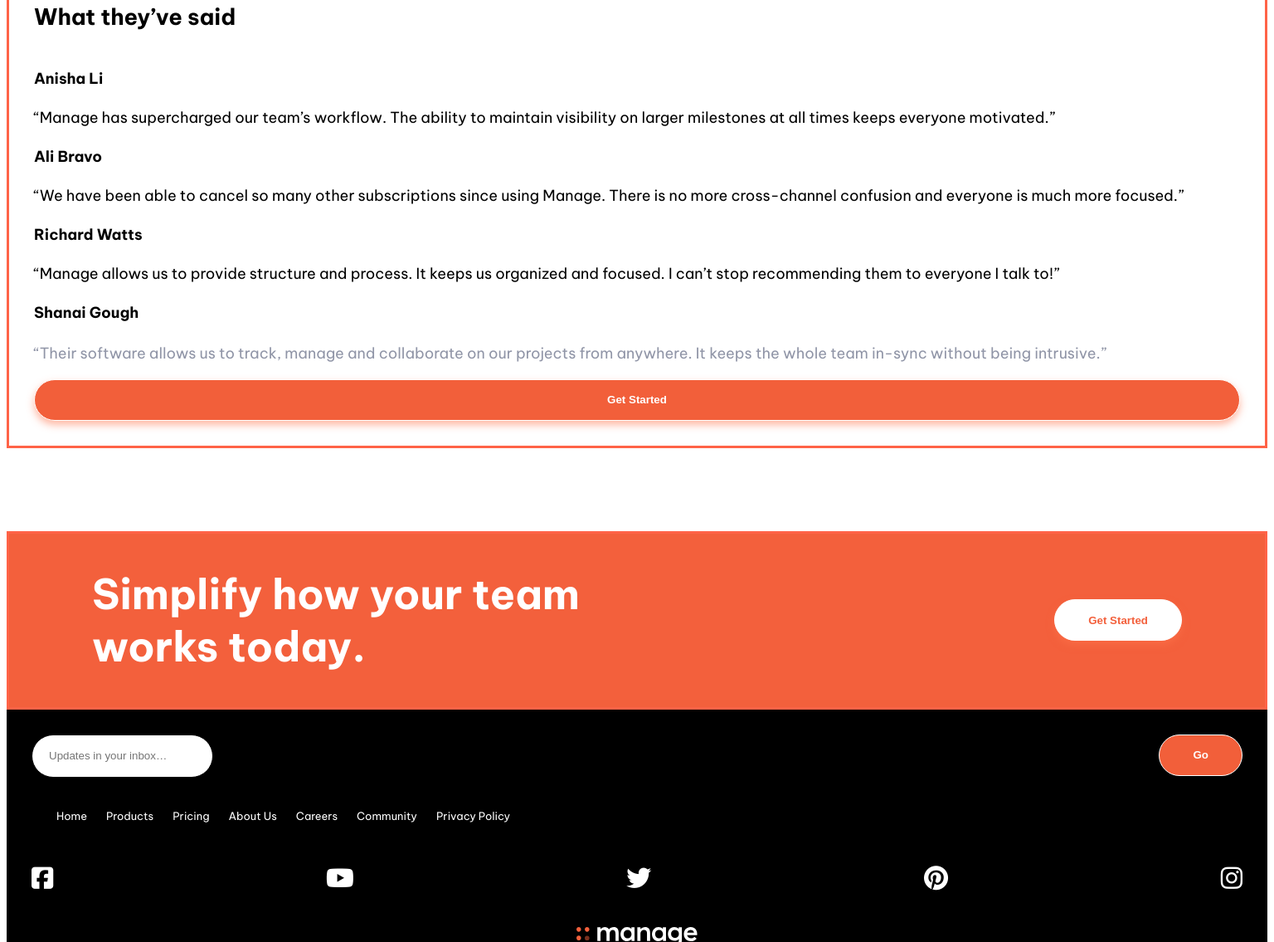
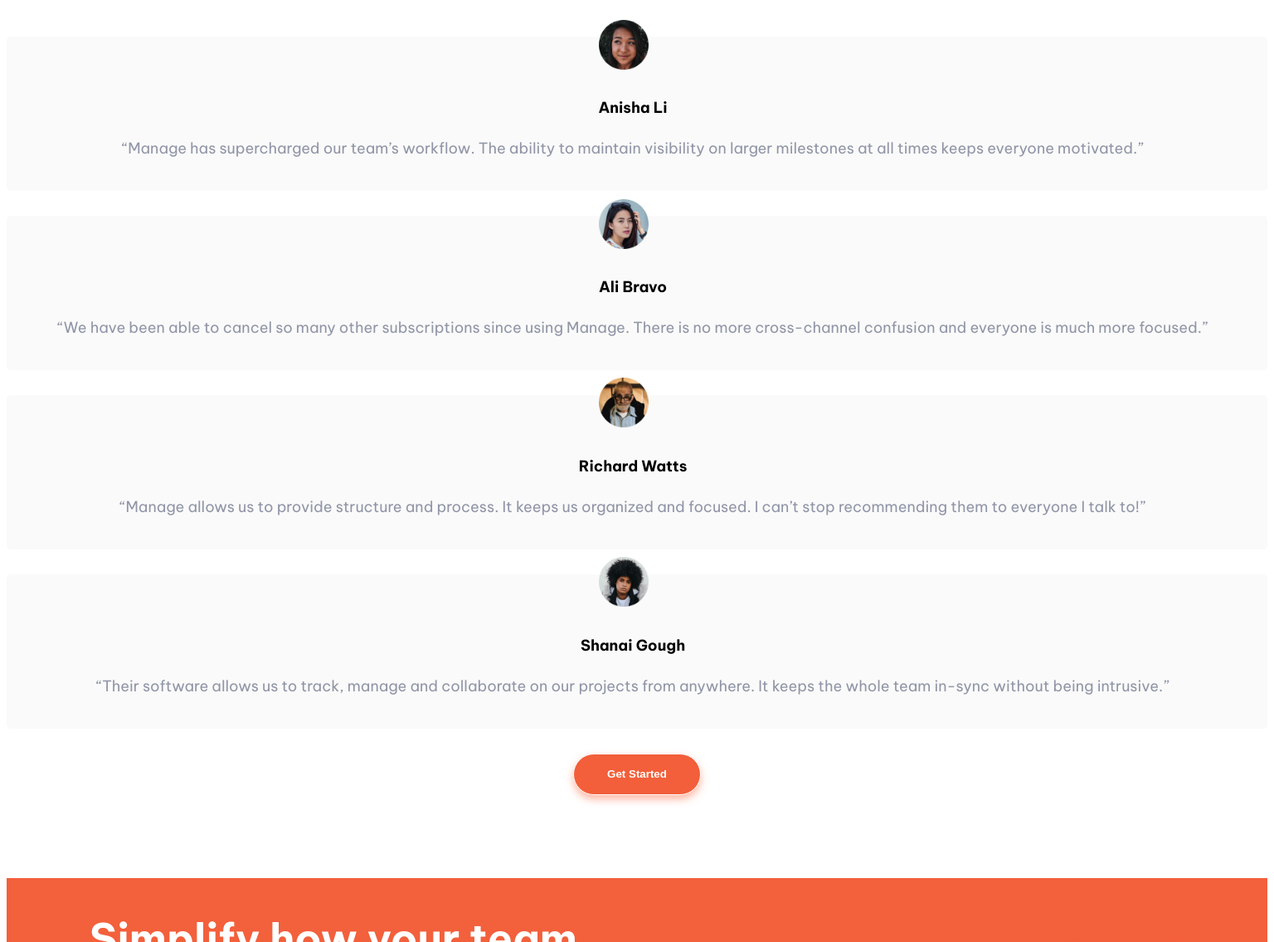
Before and after one commit to bravono/manage-landing-page, a plain HTML site: page index.html in a window 1536 px wide. Shown: the part 1665-2800 px from the top of the page at 83% size. Drawn offline with Linux system fonts and the light colour scheme.

Commit message:
Remove borders

```diff
--- a/index.html
+++ b/index.html
@@ -28,9 +28,9 @@
     <style>
       .attribution {
         font-size: 11px;
-        text-align: center;
         color: hsl(227, 12%, 61%);
-        margin-top: 3rem;
+        grid-column: -2 / -1;
+        margin-bottom: 5rem;
       }
       .attribution a {
         color: hsl(0, 0%, 100%);
@@ -156,26 +156,37 @@
         </div>
       </article>
     </section>
-    <section class="section testimonial">
+    <section class="testimonial">
       <h2>What they’ve said</h2>
-      <article class="article">
+      <div class="testimonial__article">
+          <article class="testimony">
+              <img class="avatar" src="./images/avatar-ali.png" alt="">
               <h4>Anisha Li</h4>
+              <p>
                 “Manage has supercharged our team’s workflow. The ability to maintain
                 visibility on larger milestones at all times keeps everyone motivated.”
+              </p>
           </article>
-      <article class="article">
+          <article class="testimony">
+              <img class="avatar" src="./images/avatar-anisha.png" alt="">
               <h4>Ali Bravo</h4>
+              <p>
                 “We have been able to cancel so many other subscriptions since using
                 Manage. There is no more cross-channel confusion and everyone is much
                 more focused.”
+              </p>
           </article>
-      <article class="article">
+          <article class="testimony">
+              <img class="avatar" src="./images/avatar-richard.png" alt="">
               <h4>Richard Watts</h4>
+              <p>
                 “Manage allows us to provide structure and process. It keeps us
                 organized and focused. I can’t stop recommending them to everyone I talk
                 to!”
+            </p>
           </article>
-      <article class="article">
+          <article class="testimony">
+              <img class="avatar" src="./images/avatar-shanai.png" alt="">
               <h4>Shanai Gough</h4>
               <p>
                 “Their software allows us to track, manage and collaborate on our
@@ -183,6 +194,7 @@
                 intrusive.”
               </p>
           </article>
+        </div>
       <button class="btn btn__header">Get Started</button>
     </section>
 
@@ -193,7 +205,8 @@
       <button class="btn btn--white">Get Started</button>
     </section>
     <footer class="footer">
-      <div class="footer__group">
+      <div class="group-all">
+        <div class="footer__group-1">
           <input
             type="text"
             placeholder="Updates in your inbox…">
@@ -225,6 +238,7 @@
             </li>
           </ul>
         </div>
+        <div class="footer__group-2">
           <div class="social-icons">
             <span class="icon">
               <i class="fa-brands fa-square-facebook"></i>
@@ -264,8 +278,11 @@
               </g>
             </g>
           </svg>
-      <div class="attribution">Coded by <a href="#">TRYOTEK</a>.</div>
-      Copyright 2023. All Rights Reserved
+        </div>
+      </div>
+      <div class="attribution">Coded by <a href="#">TRYOTEK</a>.
+        <p class="copyright">Copyright 2023. All Rights Reserved</p>
+      </div>
     </footer>
     <script src="./main.js"></script>
   </body>
--- a/styles.css
+++ b/styles.css
@@ -7,6 +7,7 @@
   --margin-vertical-primary: 10rem 0;
   --margin-vertical-secondary: 10rem 0;
   --margin-horizontal-primary: 0 1rem;
+  --footer-content-margin-secondary: 6rem 0;
 }
 /* Basic Styles */
 html {
@@ -135,7 +136,7 @@ h2 {
   }
 
   .collapsible__content--inline {
-    display: block;
+    display: none;
   }
 
   .collapsible__content--block {
@@ -185,7 +186,6 @@ h2 {
 .main {
   text-align: center;
   padding: var(--padding-horizontal-primary);
-  border: 3px solid tomato;
   margin: var(--margin-vertical-primary);
   margin-top: 0;
 }
@@ -221,7 +221,6 @@ h2 {
     display: flex;
     flex-direction: row-reverse;
     margin: var(--margin-vertical-secondary);
-    border: 3px solid tomato;
   }
 
   .main__content {
@@ -261,7 +260,6 @@ h2 {
 
 /* Section 1 */
 .section-1 {
-  border: 3px solid dodgerblue;
   display: flex;
   flex-direction: column;
   align-items: center;
@@ -343,21 +341,51 @@ h2 {
 .testimonial {
   display: flex;
   flex-direction: column;
-  padding: 3rem;
-  border: 3px solid tomato;
+  align-items: center;
   margin: var(--margin-vertical-primary);
+}
+
+.testimonial__article {
+  display: inline-block;
+  flex-direction: column;
+  text-align: center;
+  overflow: hidden;
+  width: 100%;
+  transition-property: transform;
+  transition-duration: 0.3s;
+  transition-timing-function: ease;
+}
+
+.testimony {
+  border-radius: 0.5rem;
+  background-color: hsl(0, 0%, 98%);
+  padding: 5rem 1rem 2rem 0;
+  margin: 3rem 0;
+  position: relative;
+}
+
+.avatar {
+  width: 6rem;
+  position: absolute;
+  top: -11%;
+  left: 42%;
 }
 
 @media screen and (min-width: 1440px) {
   .testimonial {
-    border: 3px solid tomato;
     margin: var(--margin-vertical-secondary);
+  }
+
+  .avatar {
+    width: 6rem;
+    position: absolute;
+    top: -11%;
+    left: 47%;
   }
 }
 
 .section-3 {
   padding: 10rem 4rem;
-  border: 3px solid dodgerblue;
   background-color: var(--color-primary);
   color: white;
   text-align: center;
@@ -378,7 +406,6 @@ h2 {
   .section-3 {
     align-items: center;
     display: flex;
-    border: 3px solid tomato;
     margin: var(--margin-vertical-secondary);
     margin-bottom: 0;
     justify-content: space-between;
@@ -400,6 +427,8 @@ h2 {
   }
 }
 
+/* Footer */
+
 .footer {
   padding: 3rem;
   background-color: #000;
@@ -407,7 +436,7 @@ h2 {
   text-align: center;
 }
 
-.footer__group {
+.footer__group-1 {
   display: flex;
   justify-content: space-between;
 }
@@ -415,7 +444,6 @@ h2 {
 input {
   height: 5rem;
   border-radius: 3rem;
-  border: 1px solid black;
   padding: 0 2rem;
   background-color: white;
   color: var(--font-color-primary);
@@ -425,7 +453,105 @@ input {
   box-shadow: none;
 }
 
+.list__footer {
+  column-count: 2;
+  line-height: 2.5;
+  text-align: left;
+  margin: 2rem 0;
+  font-size: 1.5rem;
+}
+
+.footer .list {
+  margin: 0;
+}
+
+.footer .list__item {
+  margin: 0;
+}
+
+.footer .list__item > a {
+  color: white;
+}
+
+.social-icons {
+  display: flex;
+  padding: 1rem 0;
+  margin-bottom: 3rem;
+  justify-content: space-between;
+}
+
+.icon {
+  font-size: 3rem;
+  color: white;
+}
+
+.footer__logo {
+  fill: white;
+}
+
 @media screen and (min-width: 1440px) {
+  .footer {
+    background-color: #000;
+    color: var(--font-color-primary);
+    display: grid;
+    grid-template-columns: repeat(3, 33fr);
+    padding: var(--padding-horizontal-secondary);
+  }
+
+  .group-all {
+    display: flex;
+    flex-direction: row-reverse;
+    grid-column: 1 / 4;
+    justify-content: space-between;
+  }
+
+  input {
+    height: 5rem;
+    border-radius: 3rem;
+    padding: 0 2rem;
+    background-color: white;
+    color: var(--font-color-primary);
+    margin-right: 1rem;
+  }
+
+  .footer__group-1 {
+    display: flex;
+    justify-content: space-between;
+    margin: var(--footer-content-margin-secondary);
+  }
+
+  .footer__group-2 {
+    display: flex;
+    flex-direction: column-reverse;
+    align-items: center;
+    margin: var(--footer-content-margin-secondary);
+  }
+
+  .list__footer {
+    column-count: 2;
+    column-gap: 10rem;
+    line-height: 2.5;
+    text-align: left;
+    margin: var(--footer-content-margin-secondary);
+    font-size: inherit;
+  }
+
+  .social-icons {
+    margin-top: 6rem;
+    display: flex;
+    justify-content: center;
+    padding: 0;
+  }
+
+  .icon {
+    padding: 0.5rem;
+    font-size: 2rem;
+  }
+
+  .footer__logo {
+    fill: white;
+    margin-bottom: 6rem;
+  }
 }
 
 /* Links */
@@ -451,36 +577,12 @@ input {
   margin: 2rem;
 }
 
-.list__footer {
-  column-count: 2;
-  padding: 2rem 0;
-  line-height: 2.5;
-  text-align: left;
-  font-size: 1.3rem;
-}
-
-.footer .list {
-  margin: 0;
-}
-
-.footer .list__item {
-  margin: 0;
-}
-
-.footer .list__item > a {
-  color: white;
-}
-
 @media screen and (min-width: 1440px) {
-  /* Typography */
-
   /* Lists */
-
-  .list--inline .list__item {
-    display: inline-block;
+  .list .list__item {
     list-style: none;
     padding-left: 0;
-    margin: 1rem;
+    margin: 0;
   }
 
   /* Links */
@@ -494,22 +596,3 @@ input {
     color: #999;
   }
 }
-
-.social-icons {
-  display: flex;
-  padding: 1rem 0;
-  margin-bottom: 3rem;
-  justify-content: space-between;
-}
-
-.icon {
-  font-size: 3rem;
-  color: white;
-}
-
-.footer__logo {
-  fill: white;
-}
-
-@media screen and (min-width: 1440px) {
-}
```
Lines whose indentation alone changed are shown as unchanged.
